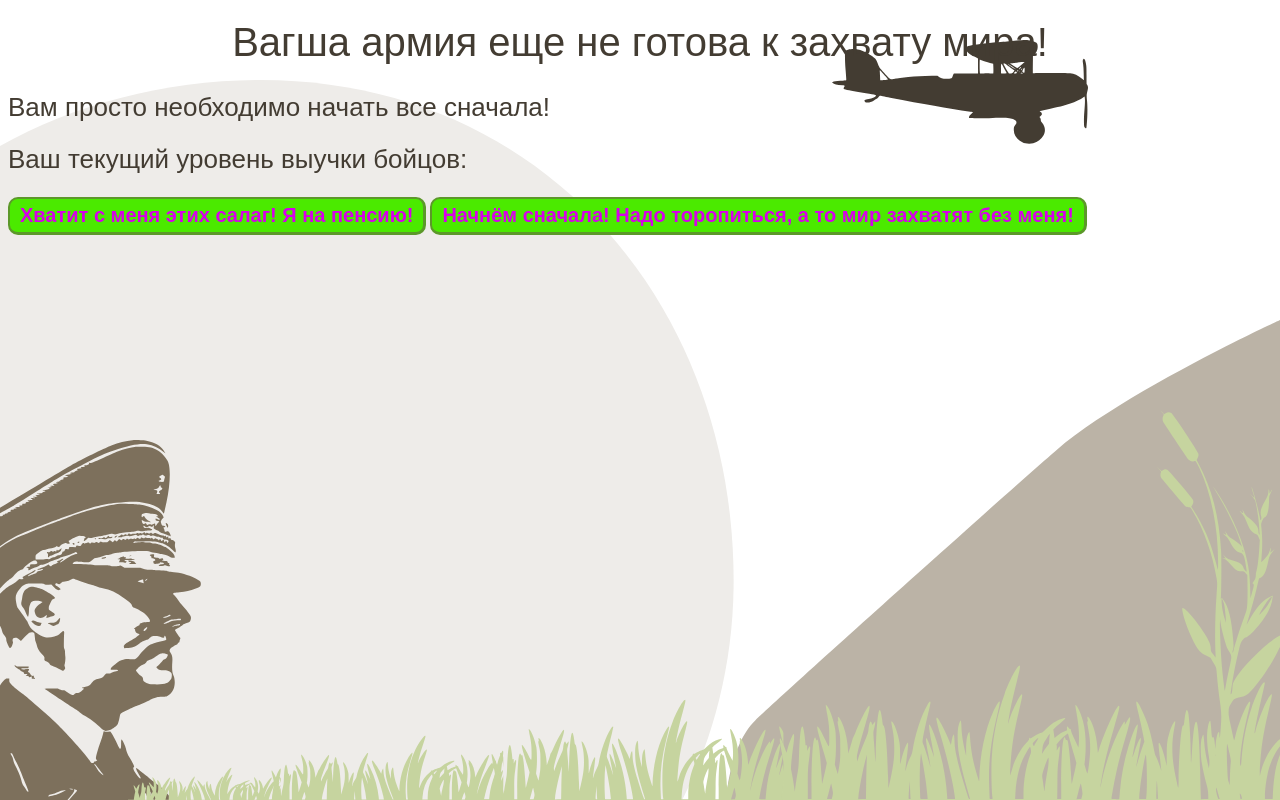
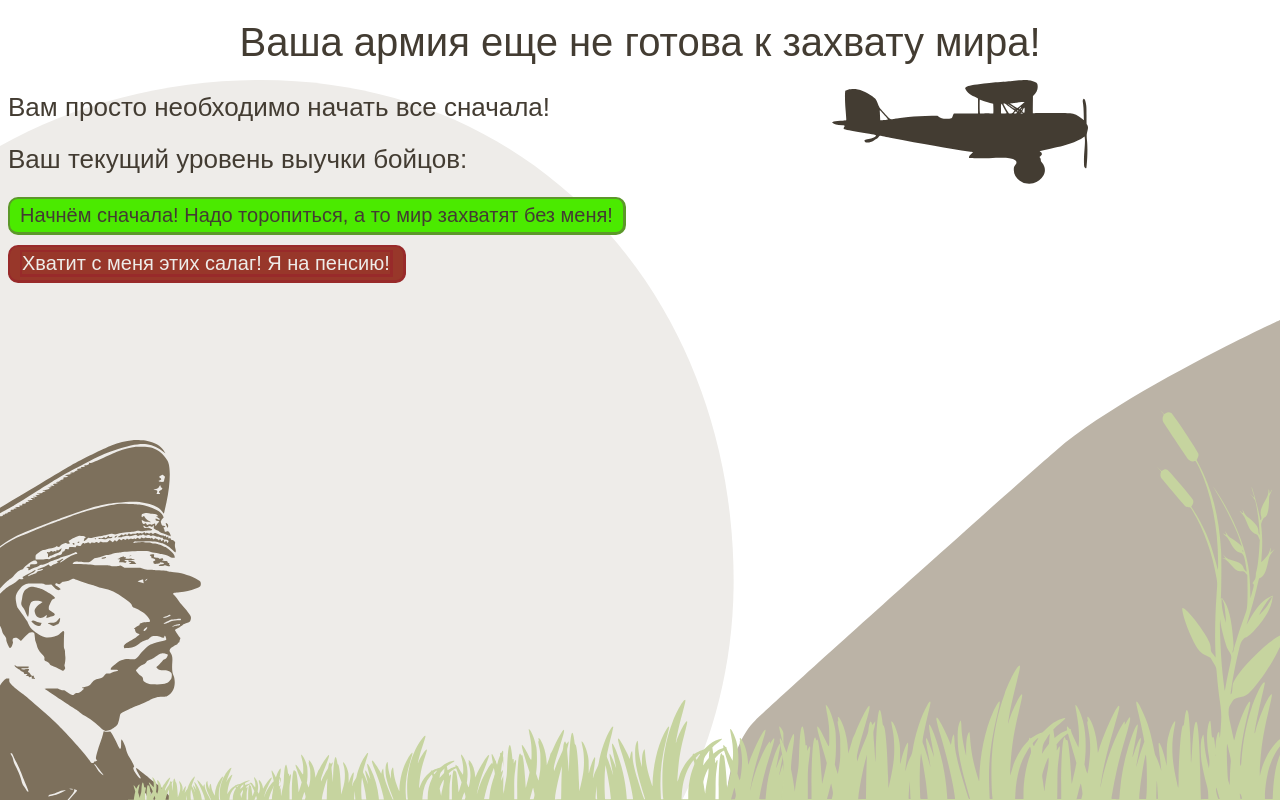
Before and after one commit to DaniinXorchenabo/PGY_2_TRIR, a PHP site: page /pages/game_over.php in a window 1280 px wide. Run offline with PHP 8.4, Linux system fonts and the light colour scheme; the visitor is signed in with stand-in values (Sample User, id 1).

Commit message:
add stiles in game over pages

```diff
--- a/laba_7/public_html/pages/game_over.php
+++ b/laba_7/public_html/pages/game_over.php
@@ -10,31 +10,44 @@ if (!(isset($_SESSION['is_login']) && $_SESSION['is_login'] == "yes")) {
 <head>
     <meta charset="UTF-8">
     <title>Title</title>
-<!--    <script defer src="../jquery/jQuery_v3.6.0.js"></script>-->
-<!--    <script src="https://ajax.googleapis.com/ajax/libs/jquery/3.1.1/jquery.min.js"></script>-->
-<!--    <script defer src="../scripts/scripts.js"></script>-->
+    <!--    <script defer src="../jquery/jQuery_v3.6.0.js"></script>-->
+    <!--    <script src="https://ajax.googleapis.com/ajax/libs/jquery/3.1.1/jquery.min.js"></script>-->
+    <!--    <script defer src="../scripts/scripts.js"></script>-->
     <link rel="stylesheet" href="../stiles/stiles.css">
     <link rel="stylesheet" href="../stiles/background_stiles.css">
 </head>
 <body>
 
 
-<h1>Вагша армия еще не готова к захвату мира!</h1>
+<h1>Ваша армия еще не готова к захвату мира!</h1>
 <h2>Вам просто необходимо начать все сначала!</h2>
 <h2>Ваш текущий уровень выучки бойцов: <span id="level"><?
         include_once "../data/save_users7.php";
         $data = get_current_game($_SESSION['user_login']);
-        if (isset($data['result'])){
+        if (isset($data['result'])) {
             echo $data['result'];
         }
         ?></span></h2>
 <h2 id="time_str"><?
-    if (isset($data['date_str'])){
+    if (isset($data['date_str'])) {
         echo $data['date_str'] . " по единому времени захватников мира";
     }
     ?></h2>
-<button><a href="../processing/logout.php">Хватит с меня этих салаг! Я на пенсию!</a></button>
-<button><a href="../pages/game_screen.php">Начнём сначала! Надо торопиться, а то мир захватят без меня!</a></button>
+<p>
+    <button>
+        <a href="../pages/game_screen.php" class="no_stiles_a">
+            Начнём сначала! Надо торопиться, а то мир захватят без меня!
+        </a>
+    </button>
+</p>
+<p>
+    <button class="bad_button">
+        <a href="../processing/logout.php" class="no_stiles_a bad_button">
+            Хватит с меня этих салаг! Я на пенсию!
+        </a>
+    </button>
+</p>
+
 <!--<script>-->
 <!--    $.ajax({-->
 <!--        url: "/processing/get_level.php", // куда отправляем-->
--- a/laba_7/public_html/stiles/background_stiles.css
+++ b/laba_7/public_html/stiles/background_stiles.css
@@ -31,7 +31,7 @@
 }
 .background_plane{
 	position: fixed;
-	top: 5%;
+	top: 10%;
 	left: 65%;
 	width: 20%;
 	min-width: 200px;
--- a/laba_7/public_html/stiles/stiles.css
+++ b/laba_7/public_html/stiles/stiles.css
@@ -155,3 +155,32 @@ a:hover{
 	margin-right: 20%;
 	font-size: 16px;
 }
+.no_stiles_a{
+	text-align: center;
+	text-decoration: none;
+
+	color: #433C32;
+	font-weight: 500;
+}
+.no_stiles_a:hover{
+	text-decoration: underline;
+	color: #000000;
+/*	transition: 1.5;*/
+
+
+}
+.bad_button{
+	background-color: #98372A;
+	border-left: 2px solid #982A2A;
+    border-right: 3px solid #982A2A;
+    border-bottom: 3px solid #982A2A;
+    border-top: 2px solid #982A2A;
+	color: #EEECE9;
+}
+.bad_button:hover{
+/*	text-decoration: underline;*/
+	color: #FFFFFF;
+/*	transition: 1.5;*/
+
+
+}
```
